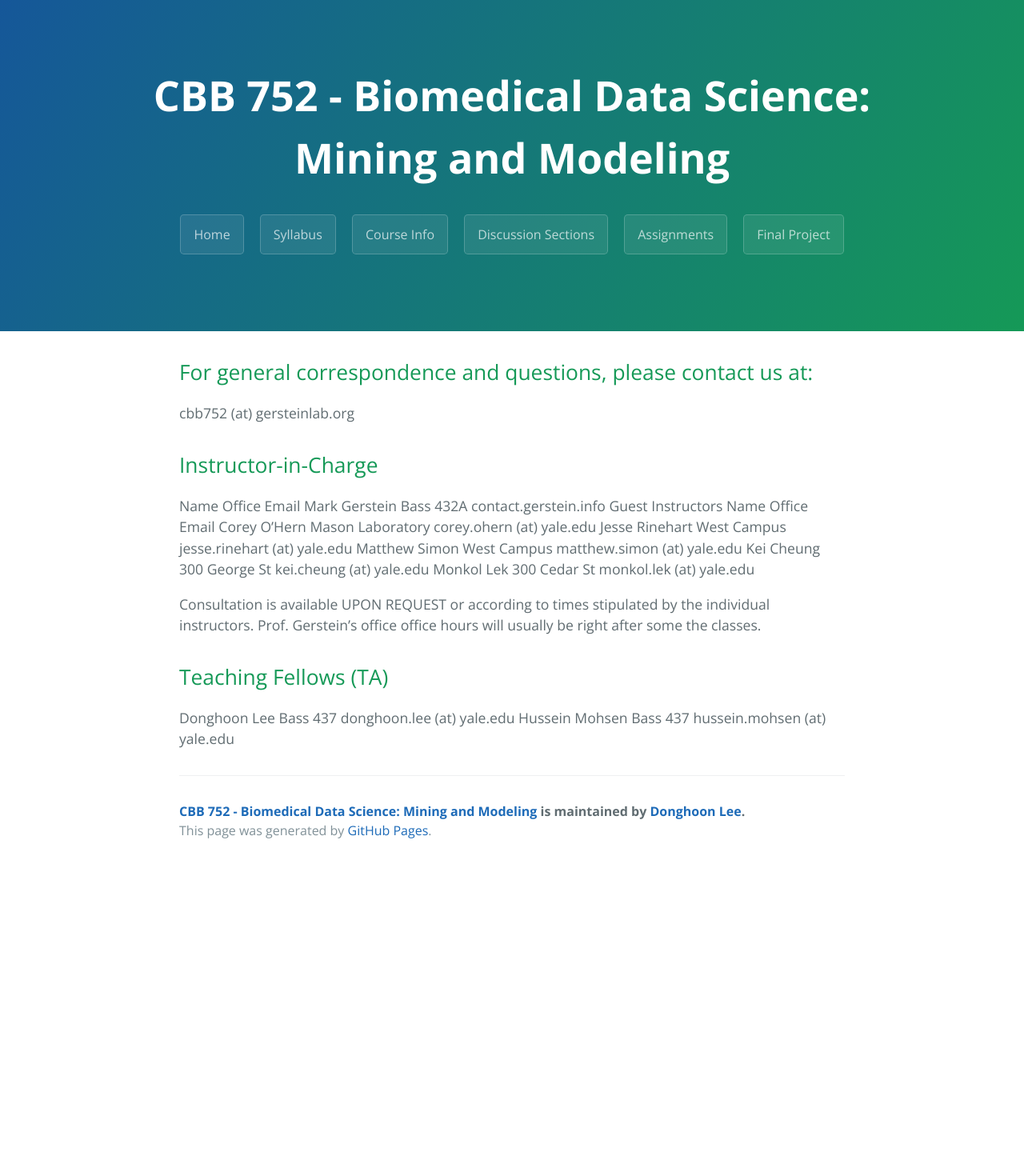
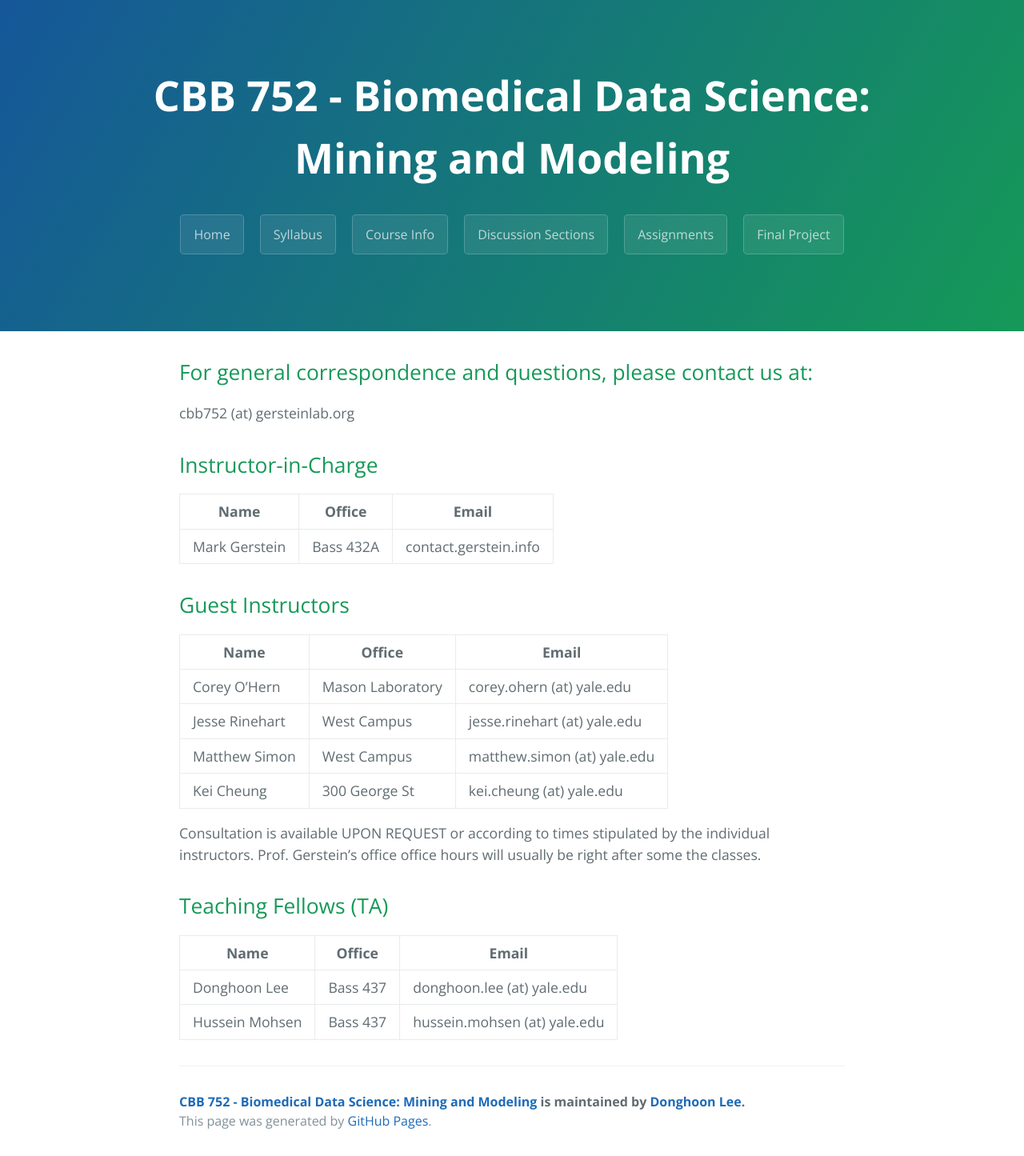
Before and after one commit to gersteinlab/cbb752b19, a Jekyll site: the page built from info.md, in a window 1280 px wide. Shown: the whole page at 80% size. Built offline with Jekyll 4.4.1, drawn with Linux system fonts in a browser that asks for light colours; before the commit the page ends 1082 px from its top, so only the background shows below that.

Commit message:
Update info.md

```diff
--- a/info.md
+++ b/info.md
@@ -9,19 +9,25 @@ cbb752 (at) gersteinlab.org
 
 ## Instructor-in-Charge
 
- Name	Office 	 Email
-Mark Gerstein	Bass 432A 	contact.gerstein.info
-Guest Instructors
- Name    	 Office	 Email
- Corey O'Hern	 Mason Laboratory	 corey.ohern (at) yale.edu
- Jesse Rinehart	 West Campus	 jesse.rinehart (at) yale.edu
-Matthew Simon	West Campus	 matthew.simon (at) yale.edu
- Kei Cheung	 300 George St	 kei.cheung (at) yale.edu
-Monkol Lek	300 Cedar St	monkol.lek (at) yale.edu
+| Name | Office | Email |
+| --- | --- | --- |
+| Mark Gerstein | Bass 432A | contact.gerstein.info |
+
+## Guest Instructors
+
+| Name | Office | Email |
+| --- | --- | --- |
+| Corey O'Hern	| Mason Laboratory	| corey.ohern (at) yale.edu |
+| Jesse Rinehart	| West Campus	| jesse.rinehart (at) yale.edu |
+| Matthew Simon	| West Campus	| matthew.simon (at) yale.edu |
+| Kei Cheung	| 300 George St	| kei.cheung (at) yale.edu |
+
 
 Consultation is available UPON REQUEST or according to times stipulated by the individual instructors. Prof. Gerstein's office office hours will usually be right after some the classes.
 
 ## Teaching Fellows (TA)
 
-Donghoon Lee	 Bass 437	donghoon.lee (at) yale.edu
-Hussein Mohsen	Bass 437	hussein.mohsen (at) yale.edu
+| Name | Office | Email |
+| --- | --- | --- |
+| Donghoon Lee	| Bass 437	| donghoon.lee (at) yale.edu |
+| Hussein Mohsen	| Bass 437	| hussein.mohsen (at) yale.edu |
```
